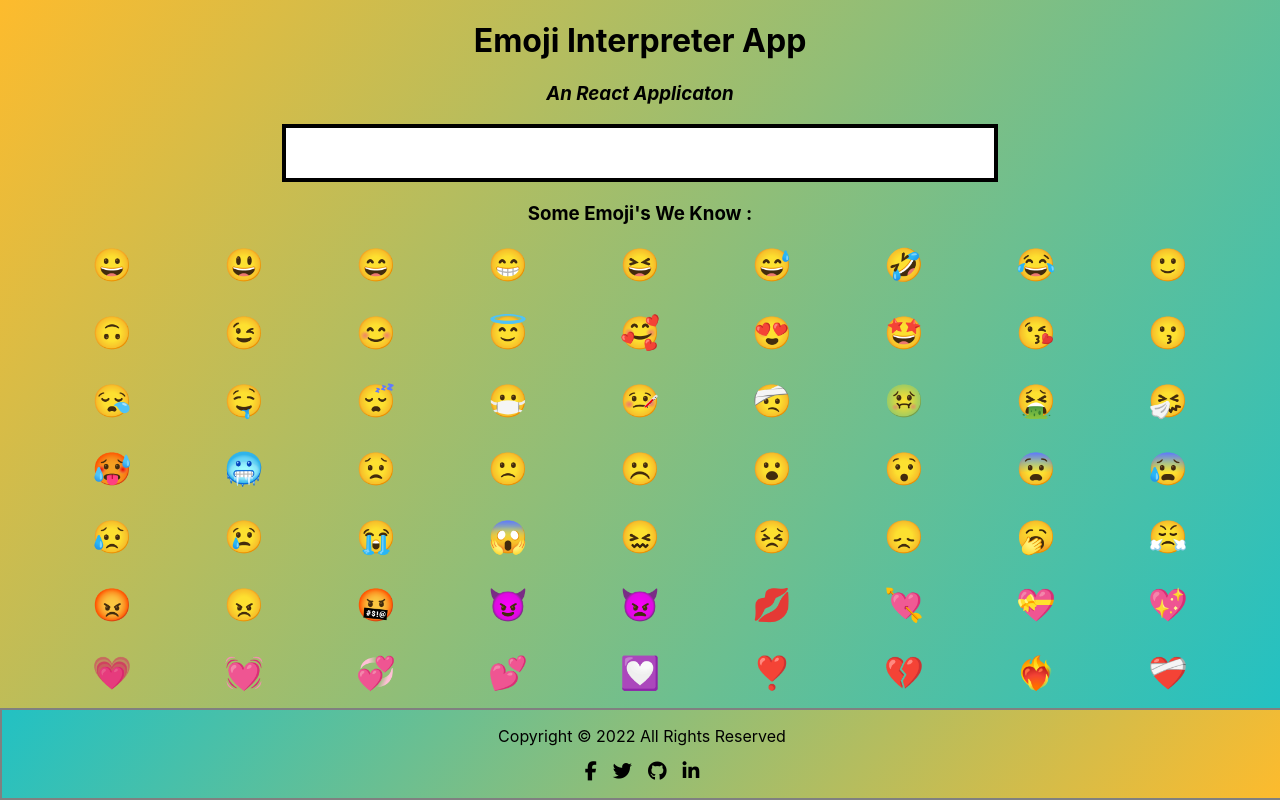
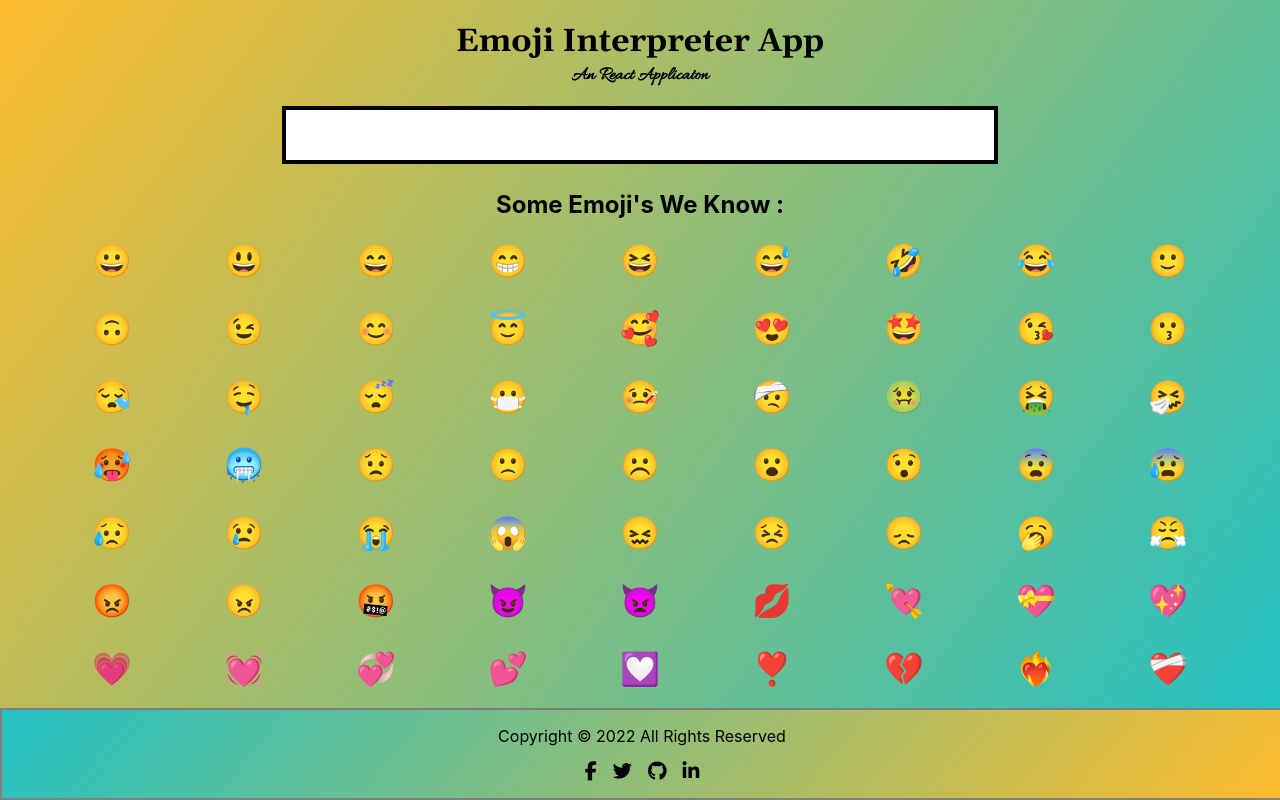
Before and after one commit to SamyakKhairnar/NeoG-Camp-Level-Zero-Mark-8, a React (Create React App) app: page / in a window 1280 px wide. Built offline with nearby package versions, Linux system fonts and the light colour scheme.

Commit message:
Updated Header Style

```diff
--- a/package.json
+++ b/package.json
@@ -6,9 +6,10 @@
     "@testing-library/jest-dom": "^5.16.5",
     "@testing-library/react": "^13.4.0",
     "@testing-library/user-event": "^13.5.0",
+    "netlify-cli": "^12.2.7",
     "react": "^18.2.0",
     "react-dom": "^18.2.0",
-    "react-scripts": "5.0.1",
+    "react-scripts": "^2.1.3",
     "web-vitals": "^2.1.4"
   },
   "scripts": {
--- a/src/App.css
+++ b/src/App.css
@@ -1,4 +1,4 @@
-
+@import url('https://fonts.googleapis.com/css2?family=Allura&family=Gelasio:wght@700&display=swap');
 .App {
   text-align: center;
 }
@@ -8,10 +8,13 @@ body{
   background: linear-gradient(306deg, rgba(34,193,195,1) 0%, rgba(253,187,45,1) 100%);
 }
 
-@media (prefers-reduced-motion: no-preference) {
-  .App-logo {
-    animation: App-logo-spin infinite 20s linear;
-  }
+h1{
+  font-family: 'Gelasio', serif;
+  font-weight: bolder;
+}
+h3{
+  margin-top: -20px;
+  font-family: 'Allura', cursive;
 }
 
 input{
--- a/src/App.js
+++ b/src/App.js
@@ -1,4 +1,4 @@
-import { useState } from 'react';
+import React,{ useState } from 'react';
 import './App.css';
 
 const emojiDictionary = {
@@ -91,10 +91,10 @@ function App() {
   return (
     <div className="App">
       <h1>Emoji Interpreter App</h1>
-      <h3><em>An React Applicaton</em></h3>
+      <h3>An React Applicaton</h3>
       <input onChange={userInputHandler}></input>
-      <h2> {meaning} </h2>
-      <h3>Some Emoji's We Know : </h3>
+      <h2 style={{fontSize:"2rem",color:"red"}}> {meaning} </h2>
+      <h2>Some Emoji's We Know : </h2>
       {list.map((item) => {
         return (
           <span
```
Also changed, not shown: 1 other file (tests, documents, lock files or other folders).
